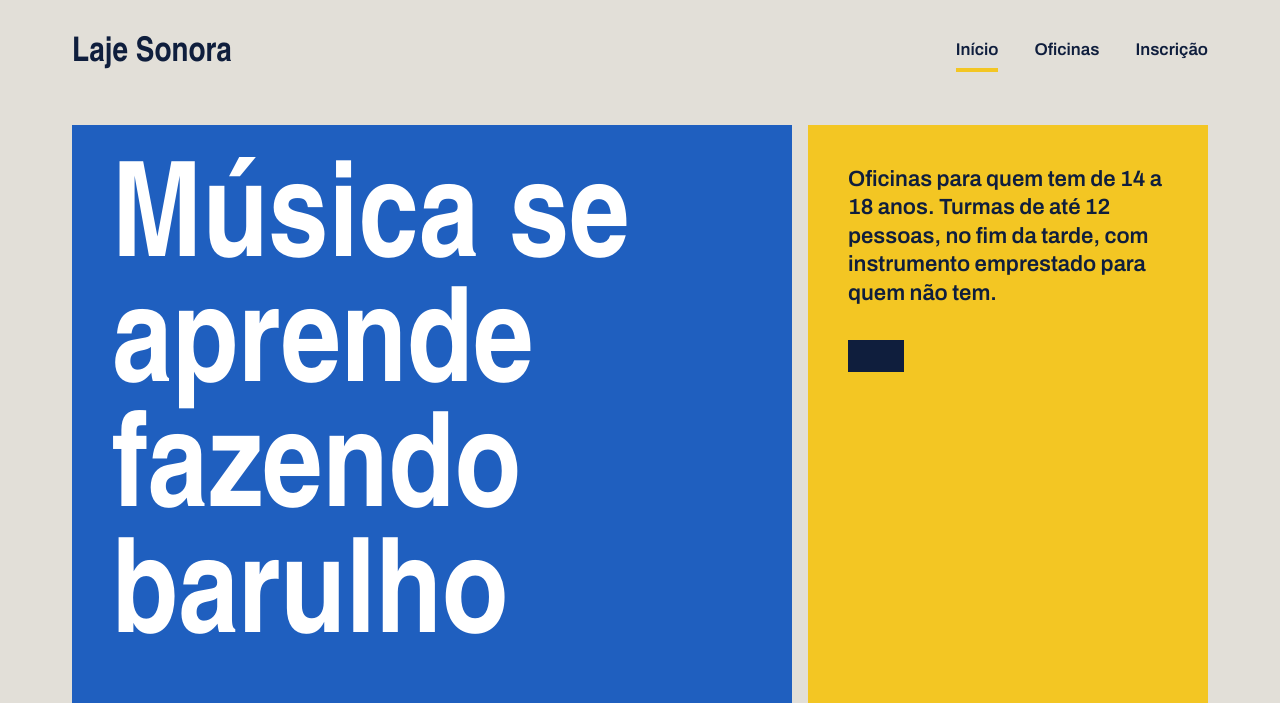
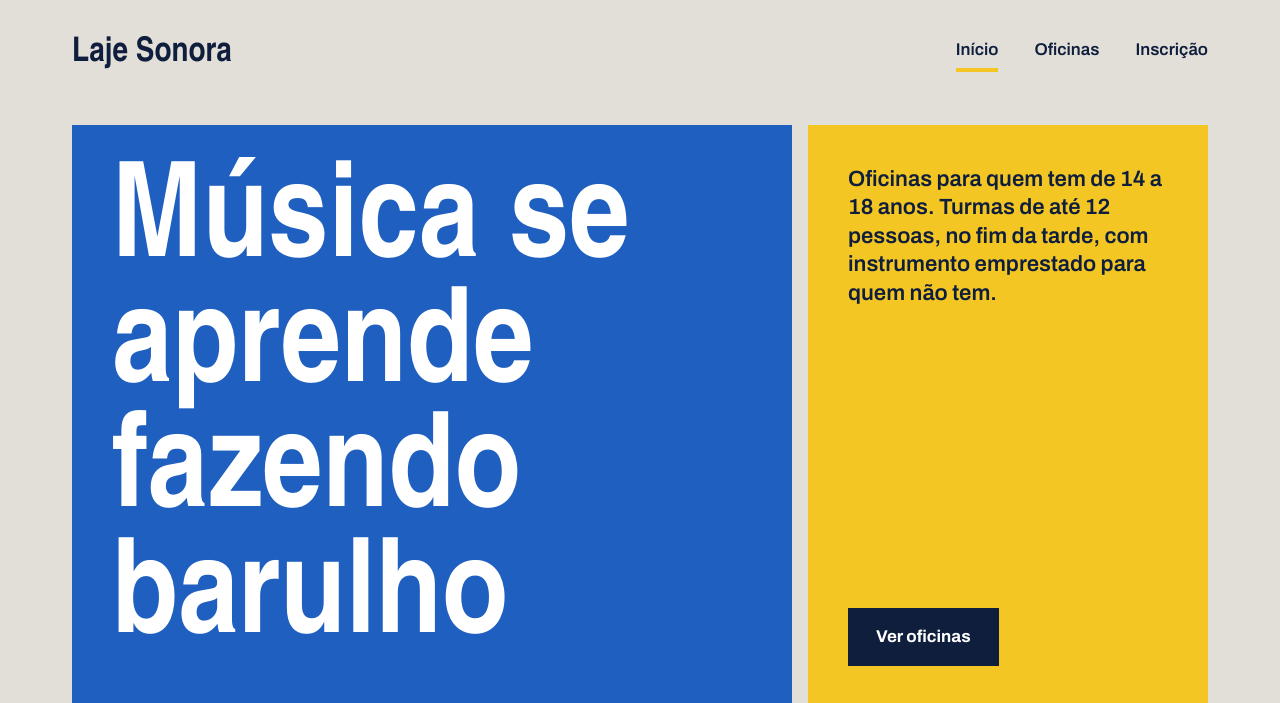
Before and after one commit to yasmin-custodio/laje_sonora, a plain HTML site: page index.html in a window 1280 px wide. Shown: the top 703 px of the page. Drawn offline with Linux system fonts and the light colour scheme; a web font is replaced by a local one.

Commit message:
topo do css 2

```diff
--- a/index.css
+++ b/index.css
@@ -97,6 +97,7 @@ h1, h2, h3 {
     flex: 1;
     display: flex;
     flex-direction: column;
+    justify-content: space-between;
     gap: 32px;
     align-items: flex-start;
 
@@ -108,7 +109,6 @@ h1, h2, h3 {
 }
 
 .botao{
-    display: inline-block;
     background: var(--tinta);
     color: var(--branco);
     font-weight: 700;
--- a/index.html
+++ b/index.html
@@ -31,7 +31,7 @@
             </div>
             <div class="cartaz cartaz-lateral">
                 <p>Oficinas para quem tem de 14 a 18 anos. Turmas de até 12 pessoas, no fim da tarde, com instrumento emprestado para quem não tem.</p>
-                <a href="oficinas.html" class="botao"></a>
+                <a href="oficinas.html" class="botao">Ver oficinas</a>
             </div>
 
         </section>
```
